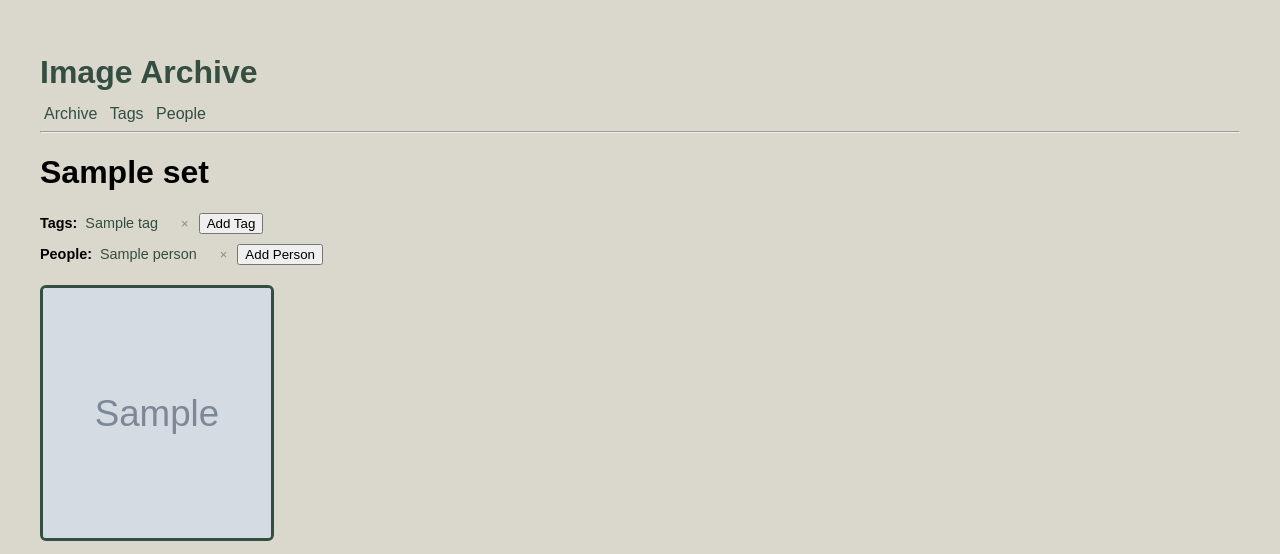
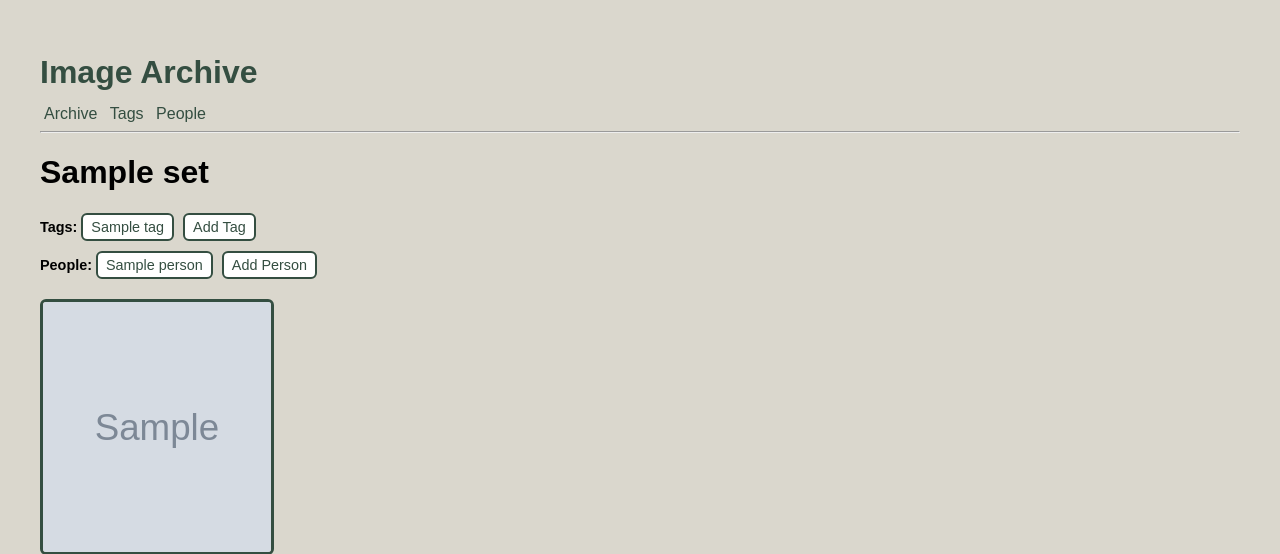
Before and after one commit to pa-childs/Photo_Album, a Flask app: template templates/set.html in a window 1280 px wide. Shown: the top 554 px of the page. Run offline with Flask 3, Linux system fonts and the light colour scheme; the template is opened without the code that fills it: most values are stand-ins (such as "Sample title", 1, 10 or a date in 2020); grey boxes marked "Sample" are stand-in pictures.

Commit message:
Styling changes for Tags/People links and buttons. Tweak of fields to grab focus.

```diff
--- a/static/css/styles.css
+++ b/static/css/styles.css
@@ -13,6 +13,22 @@ body {
     font-family: Arial, sans-serif;
     background-color: #dad7cd;
     margin: 40px;
+}
+
+button {
+    display: inline-block;
+    padding: 4px 8px;
+    border: 2px solid #344e41;
+    background-color: #ffffff;
+    color: #344e41;
+    text-decoration: none;
+    border-radius: 6px;
+    font-size: 0.9rem;
+    transition: all 0.2s ease;
+}
+
+button:hover {
+    color: #6C9D85;
 }
 
 .gallery-image {
@@ -110,17 +126,50 @@ hr {
     color: #344e41
 }
 
+.person-item a {
+    display: inline-block;
+    padding: 4px 8px;
+    border: 2px solid #344e41;
+    background-color: #ffffff;
+    color: #344e41;
+    text-decoration: none;
+    border-radius: 6px;
+    font-size: 0.9rem;
+    transition: all 0.2s ease;
+}
+
 .remove-btn {
-    background: none;
+    display: flex;
+    align-items: center;
+    justify-content: center;
+
+    width: 18px;
+    height: 18px;
+
+    border-radius: 50%;
     border: none;
-    color: #888;
+
+    font-size: 12px;
+    line-height: 1;
+
+    background: #344e41;
+    color: white;
+
     cursor: pointer;
-    font-size: 0.9em;
-    margin-left: 4px;
+
+    opacity: 0;
+    transition: opacity 0.2s ease;
 }
 
 .remove-btn:hover {
-    color: red;
+    color: #dad7cd;
+}
+
+.remove-form {
+    position: absolute;
+    top: -6px;
+    right: -6px;
+    margin: 0;
 }
 
 .set-card {
@@ -218,8 +267,35 @@ hr {
     color: #6C9D85;
 }
 
+.tag-button {
+    display: inline-block;
+    padding: 6px 12px;
+    border-radius: 6px;
+    background: #e5e5e5;
+    text-decoration: none;
+    position: relative;
+}
+
 .tag-group {
     margin-bottom: 32px;
+}
+
+.tag-item,
+.person-item {
+    position: relative;
+    display: inline-block;
+}
+
+.tag-item a {
+    display: inline-block;
+    padding: 4px 8px;
+    border: 2px solid #344e41;
+    background-color: #ffffff;
+    color: #344e41;
+    text-decoration: none;
+    border-radius: 6px;
+    font-size: 0.9rem;
+    transition: all 0.2s ease;
 }
 
 .tag-letter {
@@ -233,6 +309,11 @@ hr {
     display: flex;
     flex-wrap: wrap;
     gap: 12px;
+}
+
+.tag-item:hover .remove-btn,
+.person-item:hover .remove-btn {
+    opacity: 1;
 }
 
 .tag-link {
--- a/static/js/gallery.js
+++ b/static/js/gallery.js
@@ -123,20 +123,34 @@ document.addEventListener("DOMContentLoaded", function () {
 
     if (tagButton && tagForm) {
         tagButton.addEventListener("click", function () {
-            if (tagForm.style.display === "none" || tagForm.style.display === "") {
-                tagForm.style.display = "block";
-            } else {
-                tagForm.style.display = "none";
+
+            const isHidden = tagForm.style.display === "none" || tagForm.style.display === "";
+
+            tagForm.style.display = isHidden ? "block" : "none";
+
+            // If we just opened it, focus the input
+            if (isHidden) {
+                const input = tagForm.querySelector("input[name='new_tag']");
+                if (input) {
+                    input.focus();
+                }
             }
         });
     }
 
     if (personButton && personForm) {
         personButton.addEventListener("click", function () {
-            if (personForm.style.display === "none" || personForm.style.display === "") {
-                personForm.style.display = "block";
-            } else {
-                personForm.style.display = "none";
+
+            const isHidden = personForm.style.display === "none" || personForm.style.display === "";
+
+            personForm.style.display = isHidden ? "block" : "none";
+
+            // If we just opened it, focus the input
+            if (isHidden) {
+                const input = personForm.querySelector("input[name='new_person']");
+                if (input) {
+                    input.focus();
+                }
             }
         });
     }
--- a/templates/set.html
+++ b/templates/set.html
@@ -9,13 +9,13 @@
         <strong>Tags:</strong>
         {% for tag in set.tags | sort(case_sensitive=False) %}
             <span class="tag-item">
-                <a href="{{ url_for('view_tag', tag_name=tag) }}">
+                <a href="{{ url_for('view_tag', tag_name=tag) }}" class="tag-button">
                     {{ tag }}
                 </a>
 
                 <form method="POST"
                       action="{{ url_for('remove_tag', slug=set.slug) }}"
-                      class="inline-form">
+                      class="remove-form">
                     <input type="hidden" name="tag_to_remove" value="{{ tag }}">
                     <button type="submit" class="remove-btn">&times;</button>
                 </form>
@@ -40,13 +40,13 @@
         <strong>People:</strong>
         {% for person in set.people | sort(case_sensitive=False) %}
             <span class="person-item">
-                <a href="{{ url_for('view_person', person_name=person) }}">
+                <a href="{{ url_for('view_person', person_name=person) }}" class="people-button">
                     {{ person }}
                 </a>
 
                 <form method="POST"
                       action="{{ url_for('remove_person', slug=set.slug) }}"
-                      class="inline-form">
+                      class="remove-form">
                     <input type="hidden" name="person_to_remove" value="{{ person }}">
                     <button type="submit" class="remove-btn">&times;</button>
                 </form>
```
